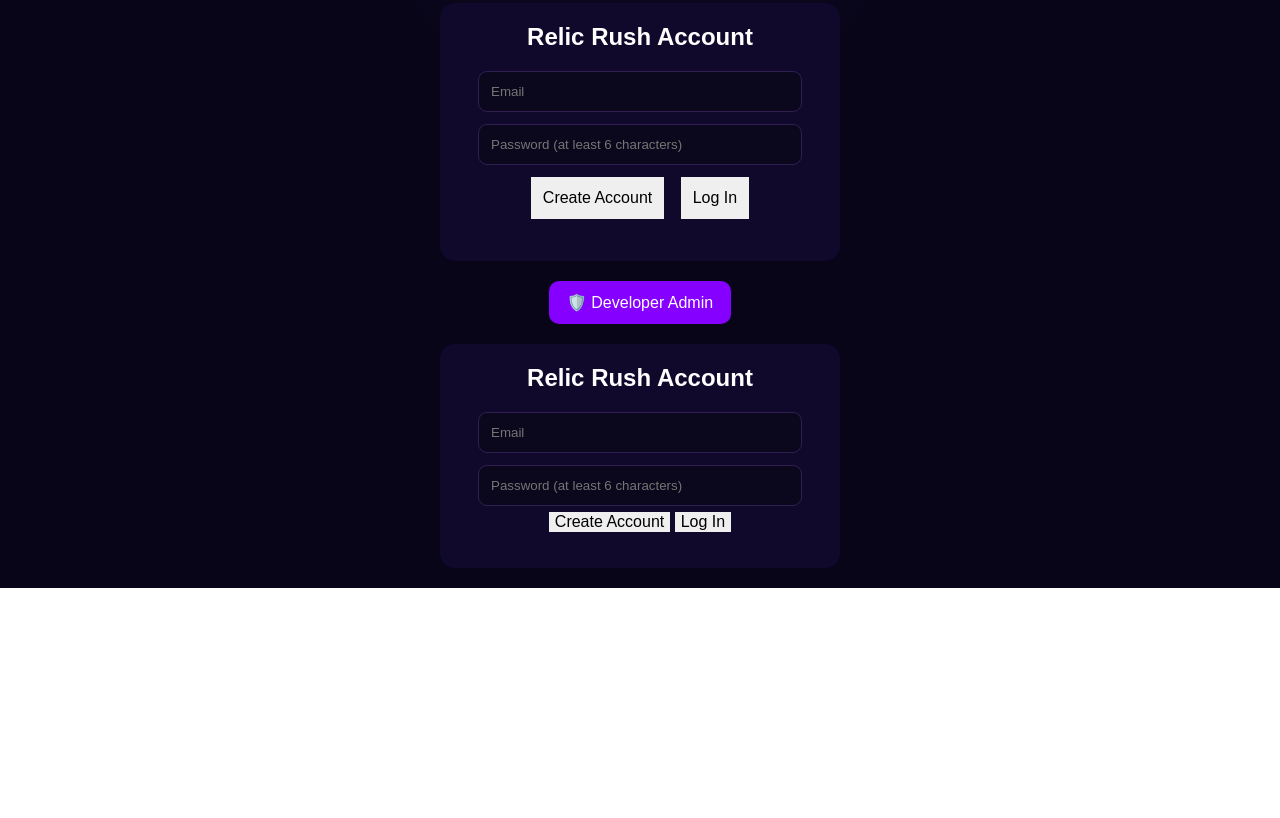
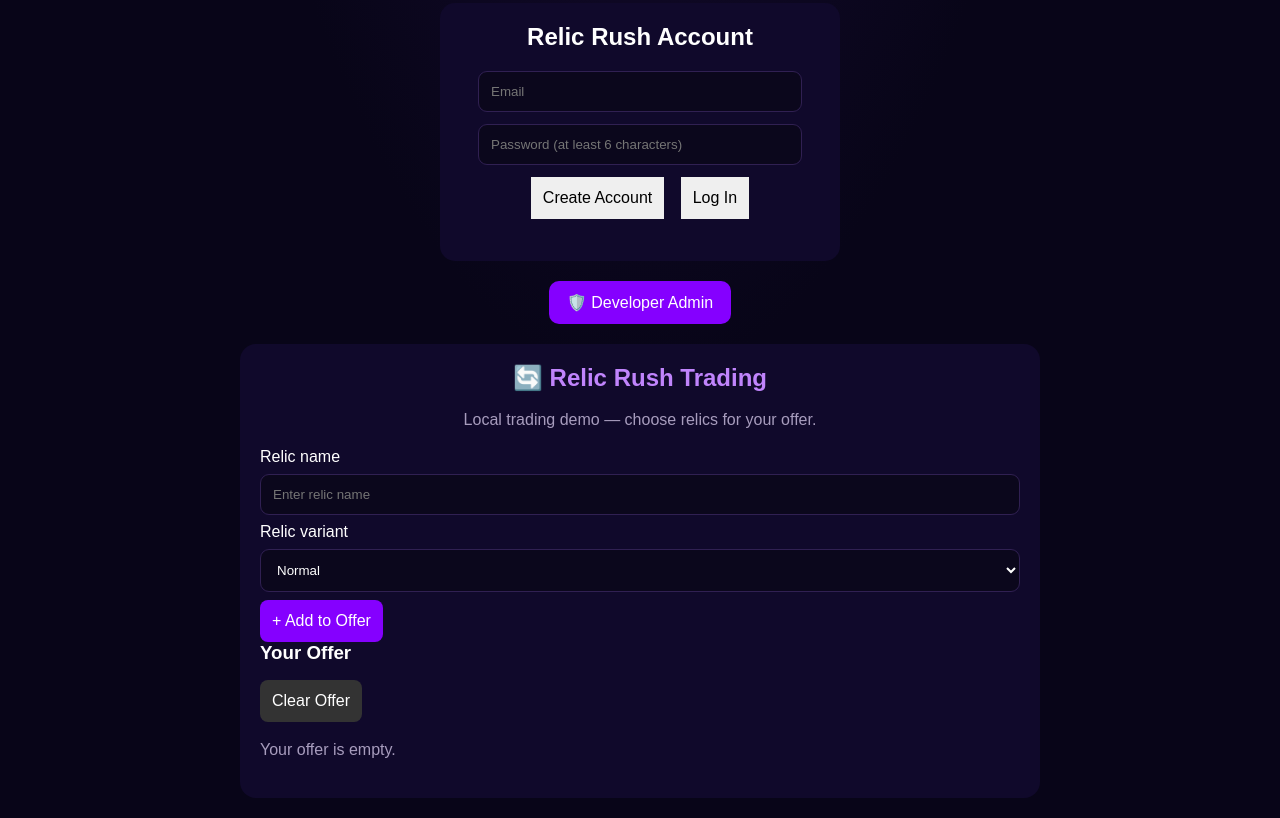
Before and after one commit to mkdzc68vzf-create/relic-rush, a website: page index.html in a window 1280 px wide. Shown: the part 1145-1963 px from the top of the page. Before the commit the page ends 1733 px from the top, so only its background shows below. Drawn offline with nearby package versions, Linux system fonts and the light colour scheme.

Commit message:
Update index.html

```diff
--- a/index.html
+++ b/index.html
@@ -1200,59 +1200,85 @@ function rrAdminLogout() {
   document.getElementById("rrAdminControls").style.display = "none";
   document.getElementById("rrAdminStatus").textContent = "Logged out.";
 }
+
+
 </script>
-<div id="accountBox" style="background:#10092b;color:white;padding:20px;border-radius:15px;margin:20px auto;max-width:400px;text-align:center;">
-  <h2>Relic Rush Account</h2>
-  <input id="accountEmail" type="email" placeholder="Email" style="padding:12px;width:90%;margin:6px;">
-  <input id="accountPassword" type="password" placeholder="Password (at least 6 characters)" style="padding:12px;width:90%;margin:6px;">
-  <br>
-  <button onclick="signUpPlayer()">Create Account</button>
-  <button onclick="logInPlayer()">Log In</button>
-  <p id="accountMessage"></p>
-</div>
+
+<section id="relicTrading" style="background:#10092b;color:white;padding:20px;border-radius:16px;margin:20px auto;max-width:800px;font-family:Arial,sans-serif">
+  <h2 style="color:#c084fc;text-align:center">🔄 Relic Rush Trading</h2>
+  <p style="text-align:center">Local trading demo — choose relics for your offer.</p>
+
+  <label for="tradeRelic">Relic name</label>
+  <input id="tradeRelic" placeholder="Enter relic name"
+    style="width:100%;padding:12px;margin:8px 0;box-sizing:border-box">
+
+  <label for="tradeVariant">Relic variant</label>
+  <select id="tradeVariant" style="width:100%;padding:12px;margin:8px 0">
+    <option value="Normal">Normal</option>
+    <option value="Gold">Gold</option>
+    <option value="Candy Corn">Candy Corn</option>
+  </select>
+
+  <button onclick="addTradeItem()" style="padding:12px;background:#8500ff;color:white;border:0;border-radius:8px">
+    + Add to Offer
+  </button>
+
+  <h3>Your Offer</h3>
+  <ul id="tradeOffer"></ul>
+
+  <button onclick="clearTradeOffer()" style="padding:12px;background:#333;color:white;border:0;border-radius:8px">
+    Clear Offer
+  </button>
+
+  <p id="tradeStatus" role="status">Your offer is empty.</p>
+</section>
 
 <script>
-async function signUpPlayer() {
-  const email = document.getElementById("accountEmail").value.trim();
-  const password = document.getElementById("accountPassword").value;
-  const message = document.getElementById("accountMessage");
+const localTradeOffer = [];
 
-  if (!email || password.length < 6) {
-    message.textContent = "Enter a valid email and a password of at least 6 characters.";
+function addTradeItem() {
+  const name = document.getElementById("tradeRelic").value.trim();
+  const variant = document.getElementById("tradeVariant").value;
+  const status = document.getElementById("tradeStatus");
+
+  if (!name) {
+    status.textContent = "Enter a relic name first.";
     return;
   }
 
-  message.textContent = "Creating account...";
-
-  try {
-    const { error } = await supabaseClient.auth.signUp({ email, password });
-
-    message.textContent = error
-      ? "Signup failed: " + error.message
-      : "Account created successfully! You can now log in.";
-  } catch (error) {
-    message.textContent = "Error: " + error.message;
-  }
+  localTradeOffer.push({ name, variant });
+  renderTradeOffer();
+  document.getElementById("tradeRelic").value = "";
+  status.textContent = "Added to your demo offer!";
 }
 
-async function logInPlayer() {
-  const email = document.getElementById("accountEmail").value.trim();
-  const password = document.getElementById("accountPassword").value;
-  const message = document.getElementById("accountMessage");
+function renderTradeOffer() {
+  const list = document.getElementById("tradeOffer");
+  list.replaceChildren();
 
-  message.textContent = "Logging in...";
+  localTradeOffer.forEach((item, index) => {
+    const li = document.createElement("li");
+    li.textContent = item.name + " — " + item.variant + " ";
 
-  try {
-    const { error } = await supabaseClient.auth.signInWithPassword({ email, password });
+    const remove = document.createElement("button");
+    remove.textContent = "Remove";
+    remove.onclick = () => {
+      localTradeOffer.splice(index, 1);
+      renderTradeOffer();
+    };
 
-    message.textContent = error
-      ? "Login failed: " + error.message
-      : "You're logged in!";
-  } catch (error) {
-    message.textContent = "Error: " + error.message;
-  }
+    li.appendChild(remove);
+    list.appendChild(li);
+  });
+}
+
+function clearTradeOffer() {
+  localTradeOffer.length = 0;
+  renderTradeOffer();
+  document.getElementById("tradeStatus").textContent = "Offer cleared.";
 }
 </script>
+
 </body>
 
 </body>
```
